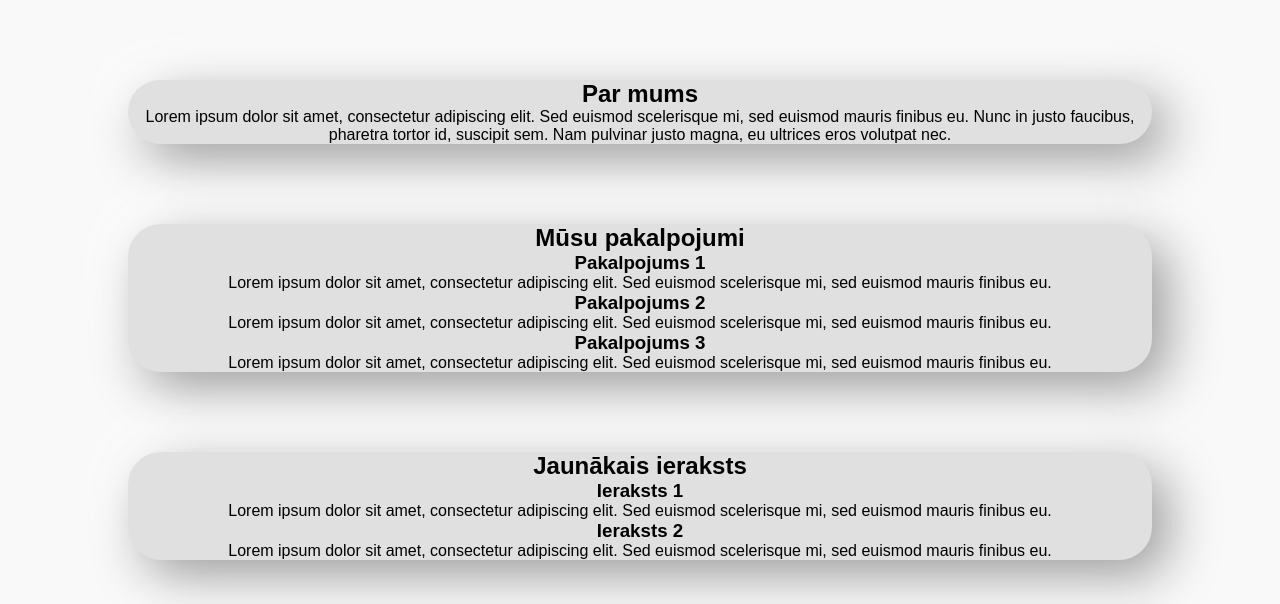
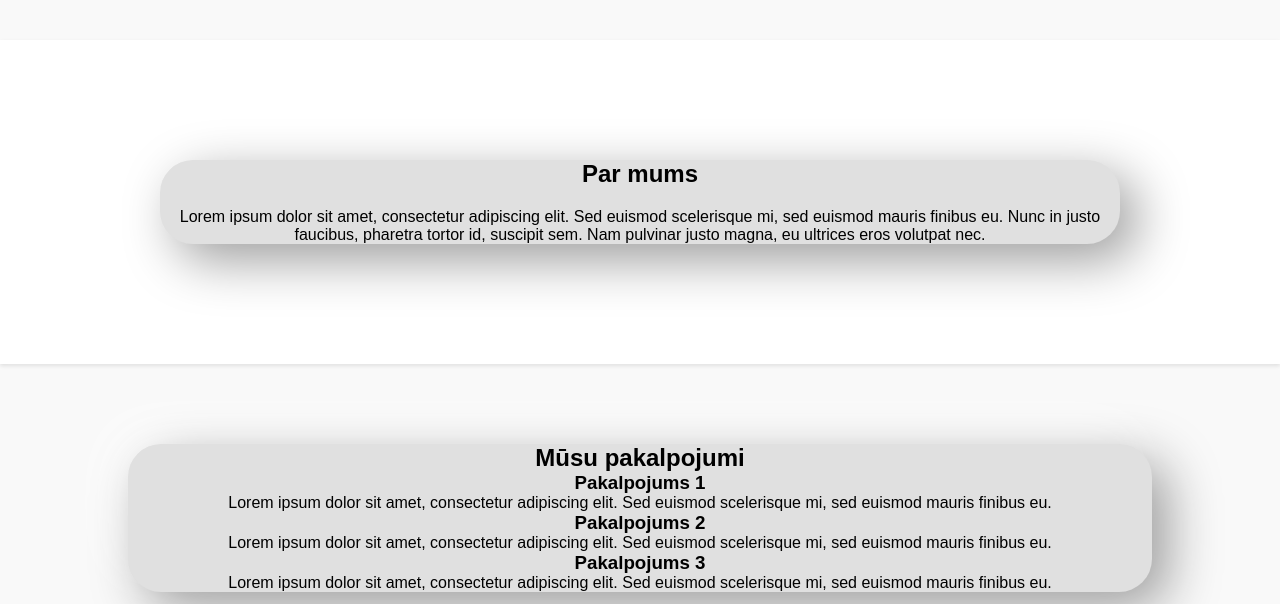
Before and after one commit to karliszz/Zeiburlins_interneta_veikals, a PHP site: page / in a window 1280 px wide. Shown: the part 356-960 px from the top of the page. Run offline with PHP 8.4, Linux system fonts and the light colour scheme.

Commit message:
pievienos stilu about sadalai

```diff
--- a/CSS/main.css
+++ b/CSS/main.css
@@ -88,3 +88,16 @@
     text-decoration: none;
     font-weight: bold;
   }
+
+  /* Šī klase attiecas uz "about" sadaļu, kas ir ar baltu fonu, 40 pikseļu iekšējo atkāpi un ēnu. */
+  .about {
+    background-color: #fff;
+    padding: 40px;
+    margin-top: 40px;
+    box-shadow: 0 2px 4px rgba(0, 0, 0, 0.1);
+  }
+
+  .about h2 {
+    font-size: 24px;
+    margin-bottom: 20px;
+  }
```
